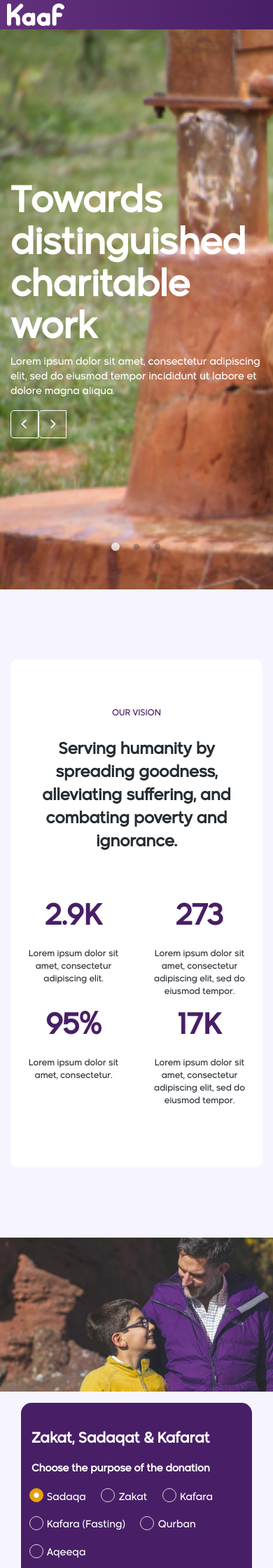
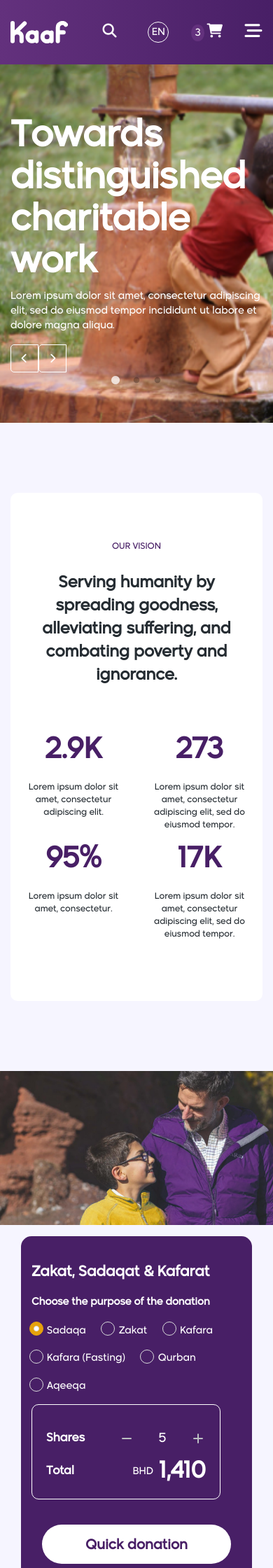
Before and after one commit to ibra4/kaaf, a PHP site: page / in a window 390 px wide. Shown: the top 2240 px of the page at 70% size. Run offline with PHP 8.4, Linux system fonts and the light colour scheme; some libraries are stand-ins or nearby versions.

Commit message:
Complete

```diff
--- a/css/style.css
+++ b/css/style.css
@@ -36,20 +36,6 @@ h3 {
     color: var(--white);
     border-radius: 20px;
     transition: 0.3s ease-in-out;
-}
-
-.nav-link:hover {
-    color: var(--white);
-    background-color: #896c99;
-    /* custom color */
-}
-
-.nav-link:hover .fa {
-    color: var(--yellow);
-}
-
-.navbar-collapse {
-    margin-left: 40px;
 }
 
 .navbar-brand {
@@ -127,7 +113,14 @@ body {
 
 .dropdown-toggle::after {
     display: none;
-    background-image: url('../icons/arrowdown.svg');
+}
+
+.fa-chevron-down {
+    transition: 0.3s ease-in-out;
+}
+
+.fa-chevron-down.reverse {
+    transform: rotate(180deg);
 }
 
 .lang-button {
@@ -592,6 +585,11 @@ body {
     margin-left: -5px;
 }
 
+.form-control.search {
+    height: 40px;
+    border-radius: 20px;
+}
+
 /****************************************************************/
 /*                                                              */
 /*   General Components                                         */
@@ -796,6 +794,15 @@ ul.no-style {
     text-align: center;
 }
 
+.navbar-mobile .fa {
+    font-size: 20px;
+}
+
+.navbar-mobile .lang-button {
+    width: 30px;
+    height: 30px;
+}
+
 @media (min-width: 1201px) and (max-width: 1536px) {
     .nav-item {
         padding: 20px 5px;
@@ -809,6 +816,135 @@ ul.no-style {
     body {
         font-size: 12px;
     }
+
+    /* @TODO: Give it a class name instead of bootstrap col */
+    .col-xl-7 {
+        max-width: 90% !important;
+        flex: 1;
+    }
+}
+
+@media (min-width: 992px) {
+    #navbarSearchContent {
+        display: none !important;
+    }
+
+    .nav-link:hover {
+        color: var(--white);
+        background-color: #896c99;
+    }
+
+    .nav-link:hover .fa {
+        color: var(--yellow);
+    }
+}
+
+@media (max-width: 992px) {
+    .navbar {
+        width: 100%;
+        padding: 0;
+        margin: 0;
+    }
+
+    .navbar-brand {
+        padding: 30px 15px;
+    }
+
+    .nav-link {
+        padding: 20px 15px !important;
+        font-weight: bold;
+    }
+
+    .nav-item {
+        padding: 0;
+    }
+
+    .navbar-toggler {
+        flex: 1;
+    }
+
+    .navbar-toggler-icon::before {
+        font-family: Fontawesome;
+        content: "\f550";
+        color: var(--white);
+        font-size: 25px;
+    }
+
+    .nav-item.dropdown::after {
+        content: "\f054";
+        position: absolute;
+        font-family: Fontawesome;
+        right: 15px;
+        top: 50%;
+        transform: translateY(-50%);
+        color: var(--grey);
+    }
+
+    .seasonal-container {
+        position: absolute;
+        top: 100%;
+        z-index: 1;
+        width: 100%;
+        left: -8px;
+    }
+
+    .seasonal-container .btn {
+        width: 100%;
+        border-radius: 0;
+        height: 60px;
+    }
+
+    .seasonal-container::after {
+        content: "";
+        position: absolute;
+        height: 30px;
+        width: 100%;
+        top: 100%;
+        background-color: var(--dark-purple);
+    }
+
+    .back-to-parent-menu {
+        cursor: pointer;
+    }
+
+    /* .dropdown-menu {
+        position: fixed !important;
+        top: 90px;
+        width: 100%;
+    }
+
+    .submenu li {
+        display: none;
+        font-size: 14px;
+    }
+
+    .links-dropdown ul li:first-of-type {
+        font-weight: normal;
+    }
+
+    .submenu li:first-of-type {
+        display: block;
+        cursor: pointer;
+    }
+
+    .submenu-title {
+        font-size: 16px;
+        font-weight: bold;
+        color: white;
+    }
+
+    .subsubmenu {
+        background-color: var(--purple);
+    }
+
+    .subsubmenu li:first-of-type {
+        background-color: green;
+    } */
+
+    #qoute .p-5 {
+        padding: 0 !important;
+    }
+
 }
 
 @media (max-width: 768px) {
@@ -908,17 +1044,13 @@ ul.no-style {
         justify-content: flex-start !important;
     }
 
-    #success-stories .image-wrapper  {
+    #success-stories .image-wrapper {
         height: 300px;
     }
 
     #success-stories .image-wrapper img {
         width: 100%;
         object-fit: cover;
-    }
-
-    #qoute .p-5 {
-        padding: 0 !important;
     }
 
     #qoute .qoute-wrapper {
@@ -938,6 +1070,10 @@ ul.no-style {
         justify-content: center;
     }
 
+    #slider .slick-slide {
+        height: 512px !important;
+    }
+
     .btn.btn-lg {
         font-size: 14px;
         padding: 9px 20px;
--- a/index.php
+++ b/index.php
@@ -16,6 +16,11 @@
 </head>
 
 <body>
+    <div id="back-to-parent-menu" class="back-to-parent-menu color-white d-none">
+        <i class="fa fa-chevron-left mx-2"></i>
+        Back to main menu
+        <hr class="bg-white mt-3">
+    </div>
     <div class="nav-container">
 
         <nav class="navbar navbar-expand-lg p-0 m-auto">
@@ -23,12 +28,29 @@
             <a class="navbar-brand" href="/">
                 <img src="/icon/logo.svg" alt="logo">
             </a>
-            <button class="navbar-toggler" type="button" data-toggle="collapse" data-target="#navbarSupportedContent" aria-controls="navbarSupportedContent" aria-expanded="false" aria-label="Toggle navigation">
-                <span class="navbar-toggler-icon"></span>
-            </button>
+            <div class="d-flex d-lg-none navbar-mobile">
+                <div class="d-flex align-items-center justify-content-between color-white">
+                    <button class="btn mx-3" data-toggle="collapse" data-target="#navbarSearchContent" aria-controls="navbarSearchContent" aria-expanded="false">
+                        <i class="fa fa-search color-white"></i>
+                    </button>
+                    <a href="#" class="lang-button mx-3">
+                        EN
+                    </a>
+                    <a href="#" class="color-white mx-3">
+                        <span class="notifications-count">3</span>
+                        <i class="fa fa-shopping-cart"></i>
+                    </a>
+                </div>
+                <button class="navbar-toggler" type="button" data-toggle="collapse" data-target="#navbarSupportedContent" aria-controls="navbarSupportedContent" aria-expanded="false" aria-label="Toggle navigation">
+                    <span class="navbar-toggler-icon"></span>
+                </button>
+            </div>
 
+            <div class="collapse navbar-collapse p-4" id="navbarSearchContent">
+                <input type="text" class="form-control search" name="search" placeholder="Search Projects">
+            </div>
             <div class="collapse navbar-collapse" id="navbarSupportedContent">
-                <ul class="navbar-nav mr-auto align-items-center">
+                <ul class="navbar-nav mr-auto">
 
                     <li class="nav-item dropdown">
                         <a class="nav-link dropdown-toggle" href="#" id="navbarKafaratDropdown" role="button" data-toggle="dropdown" aria-haspopup="true" aria-expanded="false">
@@ -191,9 +213,9 @@
                     <li class="nav-item"><a href="#" class="nav-link">Zakat</a></li>
                     <li class="nav-item"><a href="#" class="nav-link">Kafalat</a></li>
                     <li class="nav-item"><a href="#" class="nav-link">Kaaf?</a></li>
-                    <li class="nav-item d-flex align-items-center mx-2"><button class="btn btn-yellow btn-border-radius">Seasonal Projects</button></li>
+                    <li class="nav-item d-flex align-items-center seasonal-container mx-2"><button class="btn btn-yellow btn-border-radius">Seasonal Projects</button></li>
 
-                    <li class="nav-item">
+                    <li class="nav-item d-none d-lg-block">
                         <form action="hahahaha" method="post" class="icon-input">
                             <input type="text" placeholder="General search in the website" id="">
                             <input type="image" src="./icon/search.svg" alt="Submit" />
@@ -202,7 +224,7 @@
                     <li class="nav-item dropdown">
                         <a class="nav-link dropdown-toggle" href="#" id="navbarDropdown" role="button" data-toggle="dropdown" aria-haspopup="true" aria-expanded="false">
                             <span class="px-2">BHD</span>
-                            <img src="./icon/arrowdown.svg" alt="">
+                            <i class="fa fa-chevron-down"></i>
                         </a>
                         <div class="dropdown-menu flags-menu" aria-labelledby="navbarDropdown">
                             <a class="dropdown-item active" href="#">
@@ -223,12 +245,12 @@
                             </a>
                         </div>
                     </li>
-                    <li class="nav-item">
+                    <li class="nav-item d-none d-lg-block">
                         <a href="#" class="lang-button">
                             ع
                         </a>
                     </li>
-                    <li class="nav-item donation-block px-3">
+                    <li class="nav-item donation-block d-none d-lg-block px-3">
                         <a href="#" class="nav-link">
                             <i class="fa fa-shopping-cart ml-2"></i>
                             <span class="px-2s">Donation Cart</span>
@@ -280,7 +302,7 @@
     <section class="section-padding" id="our-vision">
         <div class="container-fluid">
             <div class="row justify-content-center">
-                <div class="col-md-7">
+                <div class="col-xl-7">
                     <div class="bg-white inner b-radius-10 text-center">
                         <h2 class="small-purple-title">OUR VISION</h2>
                         <div class="d-flex justify-content-center">
@@ -290,26 +312,26 @@
                             </p>
                         </div>
                         <div class="row">
-                            <div class="col-md-3 col-6">
+                            <div class="col-xl-3 col-6">
                                 <div class="num-description-wrapper">
                                     <h3>2.9K</h3>
                                     <p>Lorem ipsum dolor sit amet, consectetur adipiscing elit.</p>
                                 </div>
                             </div>
-                            <div class="col-md-3 col-6">
+                            <div class="col-xl-3 col-6">
                                 <div class="num-description-wrapper">
                                     <h3>273</h3>
                                     <p>Lorem ipsum dolor sit amet, consectetur adipiscing elit, sed do eiusmod tempor.
                                     </p>
                                 </div>
                             </div>
-                            <div class="col-md-3 col-6">
+                            <div class="col-xl-3 col-6">
                                 <div class="num-description-wrapper">
                                     <h3>95%</h3>
                                     <p>Lorem ipsum dolor sit amet, consectetur.</p>
                                 </div>
                             </div>
-                            <div class="col-md-3 col-6">
+                            <div class="col-xl-3 col-6">
                                 <div class="num-description-wrapper">
                                     <h3>17K</h3>
                                     <p>Lorem ipsum dolor sit amet, consectetur adipiscing elit, sed do eiusmod tempor.
@@ -328,7 +350,7 @@
         <form action="#" method="POST">
             <div class="container">
                 <div class="row">
-                    <div class="col-md-6 inner-wrapper">
+                    <div class="col-lg-6 inner-wrapper">
                         <div class="inner color-white">
                             <h4>Zakat, Sadaqat & Kafarat</h4>
                             <p>Choose the purpose of the donation</p>
@@ -423,7 +445,7 @@
     <section id="projects" class="section-padding color-white pb-0">
         <div class="container">
             <div class="row">
-                <div class="col-md-4 mb-3">
+                <div class="col-lg-6 col-md-6 mb-3">
                     <div class="project-teaser" style="background-image: url('./images/project1.png');">
                         <div class="teaser-text">
                             <h2>Relief</h2>
@@ -435,7 +457,7 @@
                         </div>
                     </div>
                 </div>
-                <div class="col-md-4 mb-3">
+                <div class="col-lg-6 col-md-6 mb-3">
                     <div class="project-teaser" style="background-image: url('./images/project2.png');">
                         <div class="teaser-text">
                             <h2>Stability</h2>
@@ -447,7 +469,7 @@
                         </div>
                     </div>
                 </div>
-                <div class="col-md-4 mb-3">
+                <div class="col-lg-6 col-md-6 mb-3">
                     <div class="project-teaser" style="background-image: url('./images/project3.png');">
                         <div class="teaser-text">
                             <h2>Development</h2>
@@ -466,7 +488,7 @@
     <section id="latest-projects" class="section-padding pb-0">
         <div class="container">
             <div class="row">
-                <div class="col-md-3 mb-3 d-flex flex-column justify-content-center">
+                <div class="col-lg-3 mb-3 d-flex flex-column justify-content-center">
                     <div>
                         <h3 class="large-black-title">Latest Projects</h3>
                         <p class="description">Lorem ipsum dolor sit amet, consectetur adipiscing elit, sed do eiusmod
@@ -482,7 +504,7 @@
                         </div>
                     </div>
                 </div>
-                <div class="col-md-9 mb-3">
+                <div class="col-lg-9 mb-3">
                     <div class="latest-projects-slick">
                         <div class="latest-project-card mx-3">
                             <label class="status-label new">New</label>
@@ -681,7 +703,7 @@
         <div class="container">
             <div class="inner">
                 <div class="row">
-                    <div class="col-md-6 body">
+                    <div class="col-lg-6 body">
                         <h2 class="small-purple-title">SUCCESS STORIES</h2>
                         <h1 class="large-black-title">Lorem ipsum dolor sit amet</h1>
                         <p class="description">Lorem ipsum dolor sit amet, consectetur adipiscing elit, sed do eiusmod
@@ -694,7 +716,7 @@
                             </a>
                         </div>
                     </div>
-                    <div class="col-md-6">
+                    <div class="col-lg-6">
                         <div class="image-wrapper overflow-hidden">
                             <img class="h-100" src="./images/children.png" alt="">
                         </div>
--- a/js/main.js
+++ b/js/main.js
@@ -30,21 +30,14 @@ $(function () {
       "<div class='latest-projects-slick-custom-prev'><i class='fa fa-chevron-left'></i></div>",
     responsive: [
       {
-        breakpoint: 1024,
+        breakpoint: 1200,
         settings: {
           slidesToShow: 2,
           slidesToScroll: 1,
         },
       },
       {
-        breakpoint: 600,
-        settings: {
-          slidesToShow: 2,
-          slidesToScroll: 2,
-        },
-      },
-      {
-        breakpoint: 480,
+        breakpoint: 768,
         settings: {
           slidesToShow: 1,
           slidesToScroll: 1,
@@ -73,11 +66,40 @@ $(function () {
     }
   }
 
+  $(".dropdown-menu").on("click", function (e) {
+    e.stopPropagation();
+  });
+
   $(".nav-item.dropdown").on("mouseover", function () {
-    $(this).find('.dropdown-menu').addClass('show')
+    if (window.innerWidth > 992) {
+      $(this).find(".dropdown-menu").addClass("show");
+      $(this).find(".fa-chevron-down").addClass("reverse");
+    }
   });
 
   $(".nav-item.dropdown").on("mouseleave", function () {
-    $(this).find('.dropdown-menu').removeClass('show')
+    if (window.innerWidth > 992) {
+      $(this).find(".dropdown-menu").removeClass("show");
+      $(this).find(".fa-chevron-down").removeClass("reverse");
+    }
   });
+
+  // $(".nav-item.dropdown").on("click", function (e) {
+  //   const backElement = $("#back-to-parent-menu").clone();
+  //   backElement.removeClass("d-none");
+  //   const menu = $(this).find(".dropdown-menu");
+  //   $(this).find(".row").removeClass("row");
+  //   menu.find("button").hide();
+  //   menu.prepend("<div class='submenu-title mt-3'>"+$(this).find('a').first().text()+"</div>")
+  //   menu.prepend(backElement);
+  //   menu.addClass("submenu-wrapper");
+  // });
+
+  // $(".dropdown-menu").on("click", ".back-to-parent-menu", function (e) {
+  //   $(this).parent().removeClass("show");
+  // });
+
+  // $(".submenu > li").on("click", function (e) {
+  //   console.log("click", $(this).parent().find("li"));
+  // });
 });
```
Also changed, not shown: other parts of index.php (+14 -14 lines).
